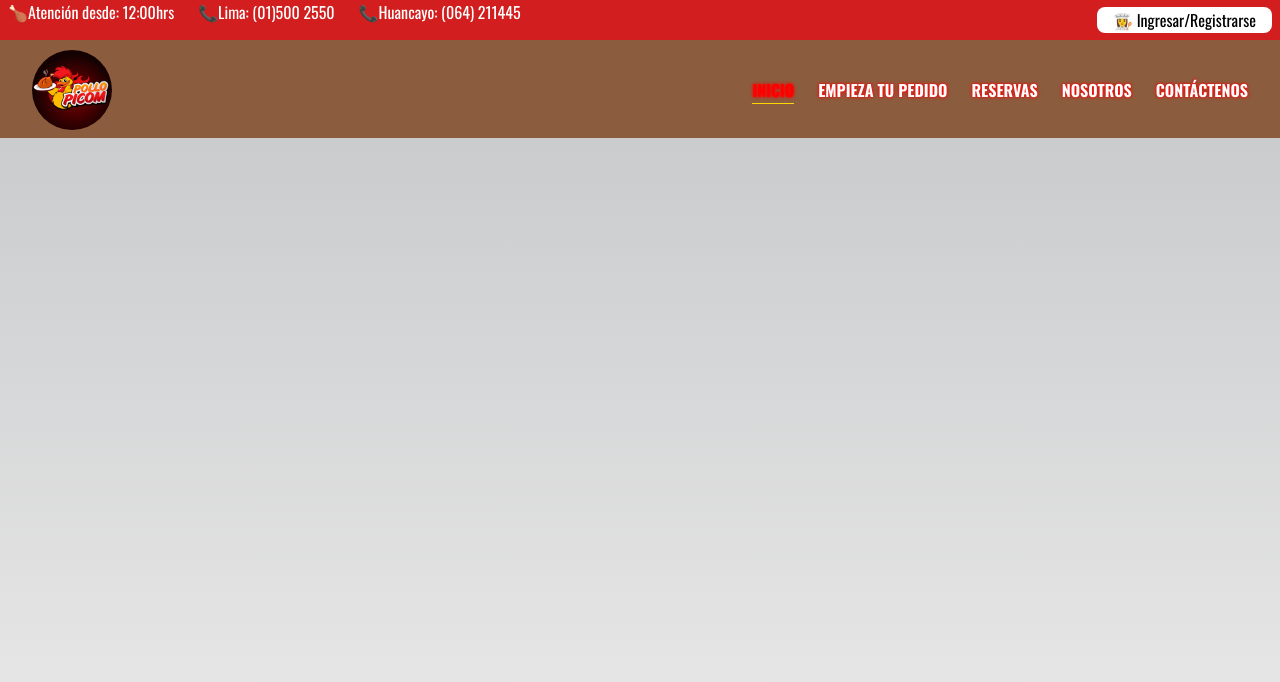
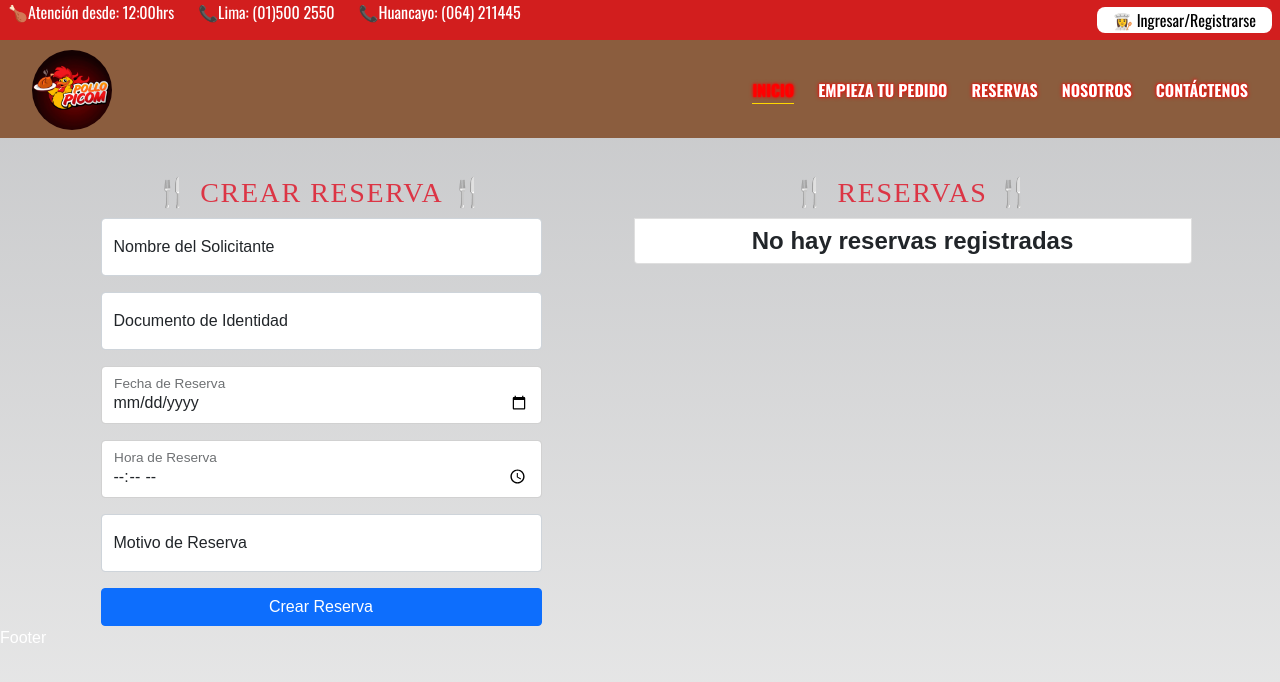
Before and after one commit to FherAmableRicse/react-proyecto-polleria, a React (Create React App) app: page /reservas in a window 1280 px wide. Shown: the top 682 px of the page. Built offline with nearby package versions, Linux system fonts and the light colour scheme.

Commit message:
Editar y eliminar agregados

```diff
--- a/src/App.css
+++ b/src/App.css
@@ -38,7 +38,7 @@ html {
   margin-top: 7rem;
 }
 
-.container-reservas__reserva{
+.container-reservas__reserva {
   display: flex;
   flex-direction: column;
   justify-content: center;
@@ -154,7 +154,7 @@ input[type="time"] {
     margin-top: 11rem;
   }
 
-  .container-reservas__reserva{
+  .container-reservas__reserva {
     display: flex;
     flex-direction: row;
   }
--- a/src/App.jsx
+++ b/src/App.jsx
@@ -1,45 +1,16 @@
-import { useState } from 'react';
 import './App.css';
-import ReservasForm from './components/reservas/ReservasForm';
-import ReservasReservas from './components/reservas/ReservasReservas';
-import Header from './components/sections/Header';
-import { v4 as uuidv4 } from 'uuid';
 import { Route, Routes } from 'react-router-dom';
 import PolleriaLayout from './layouts/PolleriaLayout';
+import Reservas from './pages/Reservas';
 
 
 function App() {
-  const [reservas, setReservas] = useState([]);
-  const [reserva, setReserva] = useState({});
-
-  const createReserva = (reserva) => {
-    reserva.id = uuidv4();
-    setReservas([...reservas, reserva]);
-  };
-
-  // const readReserva = (id) => {
-  //   const reserva = reservas.find((element) => {
-  //     return element.id === id;
-  //   });
-  //   setReserva(reserva);
-  // };
-
-  const submitReserva = (reserva) => {
-    if (reserva.id) {
-      console.log('editar');
-    } else {
-      createReserva(reserva);
-    }
-  };
 
   return (
-
-
-
     <Routes>
       <Route path="/" element={<PolleriaLayout />}>
         <Route path="pedidos" element={<h1>Empieza tu pedido</h1>} />
-        <Route path="reservas" element={<h1>Reservas </h1>} />
+        <Route path="reservas" element={<Reservas />} />
         <Route path="nosotros" element={<h1>Nosotros</h1>} />
         <Route path="contacto" element={<h1>Contactenos</h1>} />
         <Route index element={<h1>Index</h1>} />
--- a/src/components/reservas/ReservasForm.jsx
+++ b/src/components/reservas/ReservasForm.jsx
@@ -1,13 +1,14 @@
 import { useEffect, useState } from "react";
 
-const ReservasForm = ({submitReserva}) => {
+const ReservasForm = ({ reserva, submitReservasForm }) => {
 
   const [formReserva, setFormReserva] = useState({
-    solicitante: "",
-    dni: "",
-    fecha: "",
-    hora: "",
-    motivo: "",
+    _id: '',
+    solicitante: '',
+    dni: '',
+    fecha: '',
+    hora: '',
+    motivo: '',
   });
 
   const [alert, setAlert] = useState(false);
@@ -23,28 +24,35 @@ const ReservasForm = ({submitReserva}) => {
 
   const handleSubmit = (e) => {
     e.preventDefault();
-    if (
-      [
-        solicitante.trim(),
-        dni.trim(),
-        fecha.trim(),
-        hora.trim(),
-        motivo.trim(),
-      ].includes("")
-    ) {
+    if ([solicitante.trim(), dni.trim(), fecha.trim(), hora.trim(), motivo.trim(),].includes("")) {
       setAlert(true);
     } else {
-      submitReserva(formReserva);
+      submitReservasForm(formReserva);
       setFormReserva({
-        solicitante: "",
-        dni: "",
-        fecha: "",
-        hora: "",
-        motivo: "",
+        _id: '',
+        solicitante: '',
+        dni: '',
+        fecha: '',
+        hora: '',
+        motivo: '',
       });
       setAlert(false);
     }
   };
+
+  useEffect(() => {
+    if (reserva._id) {
+      const { _id, solicitante, dni, fecha, hora, motivo } = reserva;
+      setFormReserva({
+        _id,
+        solicitante,
+        dni,
+        fecha,
+        hora,
+        motivo
+      });
+    }
+  }, [reserva]);
 
   return (
     <section className="d-flex flex-column gap-3 col-md-5">
@@ -52,7 +60,7 @@ const ReservasForm = ({submitReserva}) => {
         className=" sectionForm text-dark rounded container"
         onSubmit={handleSubmit}
       >
-        <h3 className="text-center text-danger" id="formTitle">Crear Reserva</h3>
+        <h3 className="text-center text-danger" id="formTitle">🍴 {reserva._id ? 'Editar' : 'Crear'} Reserva 🍴</h3>
         <div className="text-dark form-floating mb-3" style={{ display: "none" }}>
           <input
             type="number"
@@ -133,14 +141,14 @@ const ReservasForm = ({submitReserva}) => {
           type="submit"
           className="btn btn-primary w-100"
         >
-        Reservar
+          {reserva._id ? 'Editar' : 'Crear'} Reserva
         </button>
       </form>
       {
         alert && <div className="align-self-center badge bg-warning text-dark">Todos los campos son obligatorios</div>
       }
     </section>
-   );
+  );
 }
 
 export default ReservasForm;
--- a/src/components/reservas/ReservasReserva.jsx
+++ b/src/components/reservas/ReservasReserva.jsx
@@ -1,5 +1,5 @@
-const ReservasReserva = ({ reserva }) => {
-  const { id, solicitante, dni, fecha, hora, motivo } = reserva;
+const ReservasReserva = ({ reserva, readReserva, deleteReserva }) => {
+  const { _id, solicitante, dni, fecha, hora, motivo } = reserva;
   const urlWhatsapp = `${process.env.REACT_APP_URL}`;
   return (
     <li
@@ -26,6 +26,21 @@ const ReservasReserva = ({ reserva }) => {
           >
             Confirmar
           </a>
+
+          <button
+            type="button"
+            className="btn btn-warning btn-sm"
+            onClick={() => readReserva(_id)}
+          >
+            Editar
+          </button>
+          <button
+            type="button"
+            className="btn btn-danger btn-sm"
+            onClick={() => deleteReserva(_id)}
+          >
+            Eliminar
+          </button>
         </div>
       </div>
     </li>
--- a/src/components/reservas/ReservasReservas.jsx
+++ b/src/components/reservas/ReservasReservas.jsx
@@ -1,16 +1,17 @@
 import ReservasReserva from "./ReservasReserva";
-const ReservasReservas=({reservas, readReserva})=>{
-    return(
-        <section className=" d-flex flex-column gap-3 col-md-6">
+const ReservasReservas = ({ reservas, readReserva, deleteReserva }) => {
+  return (
+    <section className=" d-flex flex-column gap-3 col-md-6">
       <ul className="lista__reservas list-group">
-      <h3 className="text-center text-danger">Reservas</h3>
+        <h3 className="text-center text-danger">🍴 Reservas 🍴</h3>
         {reservas.length ? (
           reservas.map((reserva) => {
             return (
               <ReservasReserva
-              key={reserva.id}
+                key={reserva._id}
                 reserva={reserva}
                 readReserva={readReserva}
+                deleteReserva={deleteReserva}
               />
             );
           })
@@ -24,7 +25,7 @@ const ReservasReservas=({reservas, readReserva})=>{
         )}
       </ul>
     </section>
-    );
+  );
 };
 
 export default ReservasReservas;
--- a/src/components/sections/Header.jsx
+++ b/src/components/sections/Header.jsx
@@ -1,6 +1,7 @@
 import "../../styles/css/Header.css";
 import logo from "../../assets/img/logo.png";
 import { useRef } from "react";
+import { Link } from "react-router-dom";
 
 const Header = () => {
   const headerNavMenuLinkList = useRef();
@@ -31,34 +32,34 @@ const Header = () => {
               <p>📞Huancayo: (064) 211445</p>
             </li>
           </ul>
-          <a href="#" className="header-nav__register-link">
+          <Link to="" className="header-nav__register-link">
             👩‍🍳 Ingresar/Registrarse
-          </a>
+          </Link>
         </div>
         <div className="header-nav__container">
-          <a href="/" className="header-nav__link-logo-container">
-            <img src={logo}  alt="Logo Pollería PICOM"className="header-nav__link-logo"/>
-          </a>
-          <button className="header-nav__menu-icon-container"  onClick={openMenu}>
+          <Link to="/" className="header-nav__link-logo-container">
+            <img src={logo} alt="Logo Pollería PICOM" className="header-nav__link-logo" />
+          </Link>
+          <button className="header-nav__menu-icon-container" onClick={openMenu}>
             <svg xmlns="http://www.w3.org/2000/svg" viewBox="0 0 24 24" fill="#fff" className="header-nav__menu-icon" >
               <path d="M4 6h16v2H4zm4 5h12v2H8zm5 5h7v2h-7z"></path>
             </svg>
           </button>
           <ul className="header-nav__menu-link-list" ref={headerNavMenuLinkList} >
             <li className="header-nav__menu-link-item">
-              <a href="#inicio" className="header-nav__menu-link header-nav__menu-link--active">INICIO</a>
+              <Link to="" className="header-nav__menu-link header-nav__menu-link--active">INICIO</Link>
             </li>
             <li className="header-nav__menu-link-item">
-              <a href="#" className="header-nav__menu-link">EMPIEZA TU PEDIDO</a>
+              <Link to="pedidos" className="header-nav__menu-link">EMPIEZA TU PEDIDO</Link>
             </li>
             <li className="header-nav__menu-link-item">
-              <a href="#" className="header-nav__menu-link">RESERVAS</a>
+              <Link to="reservas" className="header-nav__menu-link">RESERVAS</Link>
             </li>
             <li className="header-nav__menu-link-item">
-              <a href="#" className="header-nav__menu-link">NOSOTROS </a>
+              <Link to="nosotros" className="header-nav__menu-link">NOSOTROS </Link>
             </li>
             <li className="header-nav__menu-link-item">
-              <a href="#" className="header-nav__menu-link">CONTÁCTENOS</a>
+              <Link to="contacto" className="header-nav__menu-link">CONTÁCTENOS</Link>
             </li>
             <li className="header-nav__menu-link-item header-nav__menu-close-icon-container" onClick={closeMenu}>
               <svg xmlns="http://www.w3.org/2000/svg" viewBox="0 0 24 24" fill="#fff" className="header-nav__menu-close-icon">
--- /dev/null
+++ b/src/pages/Reservas.jsx
@@ -0,0 +1,72 @@
+import { useEffect, useState } from 'react';
+import ReservasForm from '../components/reservas/ReservasForm';
+import ReservasReservas from '../components/reservas/ReservasReservas';
+import { v4 as uuidv4 } from 'uuid';
+
+const Reservas = () => {
+
+  let localStorageReservas = JSON.parse(localStorage.getItem('reservasData')) ?? [];
+
+  const [reserva, setReserva] = useState({});
+  const [reservas, setReservas] = useState(localStorageReservas);
+
+  const createReserva = (reserva) => {
+    reserva._id = uuidv4();
+    setReservas([...reservas, reserva]);
+  };
+
+  const readReserva = (id) => {
+    const reserva = reservas.find((element) => {
+      return element._id === id;
+    });
+    setReserva(reserva);
+  };
+  const updateReserva = (reserva) => {
+    const updatedReservas = reservas.map((element) => {
+      return reserva._id === element._id ? reserva : element;
+    });
+    setReservas(updatedReservas);
+    setReserva({});
+
+  };
+
+  const deleteReserva = (id) => {
+    setReservas(reservas.filter((element) => {
+      return element._id !== id;
+    }));
+    setReserva({});
+  };
+
+  const submitReservasForm = (reserva) => {
+    if (reserva._id === '') {
+      createReserva(reserva);
+    } else {
+      updateReserva(reserva)
+
+    }
+  };
+
+  useEffect(() => {
+    localStorage.setItem('reservasData', JSON.stringify(reservas));
+  }, [reservas]);
+
+  return (
+    <main>
+      <section className="container-reservas container">
+        <div className="container-reservas__reserva">
+          <ReservasForm
+            submitReservasForm={submitReservasForm}
+            reserva={reserva}
+          />
+          <ReservasReservas
+            reservas={reservas}
+            readReserva={readReserva}
+            deleteReserva={deleteReserva}
+          />
+        </div>
+      </section>
+    </main>
+  )
+}
+
+export default Reservas
```
Also changed, not shown: src/layouts/PolleriaLayout.jsx (+0 -15 lines).
